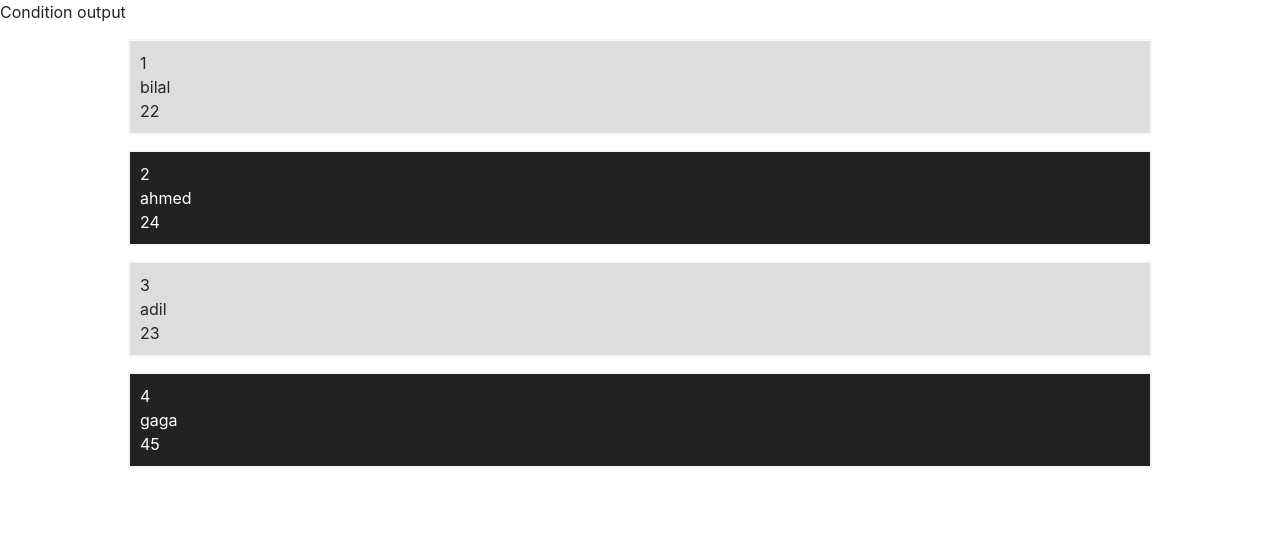
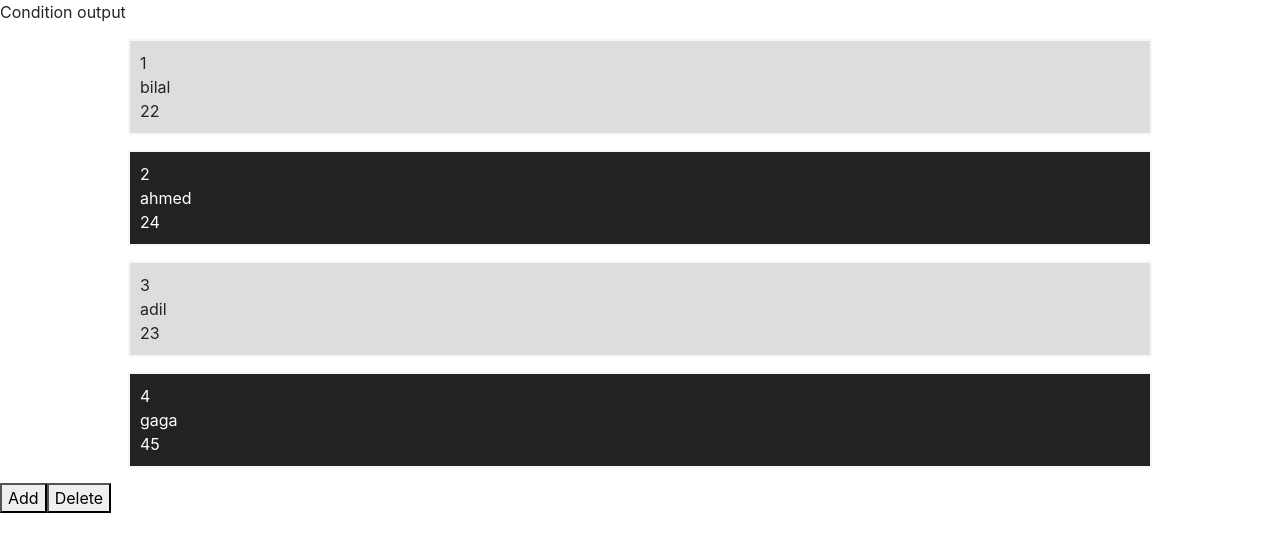
Before and after one commit to bilal07/myapp, a React (Create React App) app: page / in a window 1280 px wide. Shown: the top 552 px of the page. Built offline with nearby package versions, Linux system fonts and the light colour scheme.

Commit message:
Lifecycle

```diff
--- a/src/App.js
+++ b/src/App.js
@@ -3,6 +3,24 @@ import Items from './components/Items'
 import 'bootstrap/dist/css/bootstrap.min.css';
 
 class App extends Component {
+  /*
+    lifeCycle Components
+    constructor
+    render
+    componentDidMount
+    componentDidUpdate
+
+  */
+ constructor(){
+   super();
+   console.log("constructor");
+ }
+ componentDidMount() {
+   console.log("componentDidMount");
+ }
+ componentDidUpdate(prevProps, prevState) {
+  console.log("componentDidUpdate", prevProps, prevState);
+ }
   state = {
     items : [
       {id:1, name:'bilal', age:22, count:2},
@@ -11,12 +29,28 @@ class App extends Component {
       {id:4, name:'gaga', age:45, count:3}
     ]
   }
-
+  handleClick =(e) => {
+    let items = this.state.items;
+    items.push({id:5, name:'mimo', age:30, count:5});
+    this.setState({
+      items:items
+    })
+  }
+  handleDelete =(e) => {
+    this.setState({
+      items : [
+        {id:2, name:'ahmed', age:24, count:1},
+      ]
+    })
+  }
   render() {
+    console.log("render");
     return (
       <div className="App">
         Condition output
         <Items items={this.state.items} />
+        <button onClick={this.handleClick}>Add</button>
+        <button onClick={this.handleDelete}>Delete</button>
       </div>
     );
   }
```
Also changed, not shown: 1 other file (tests, documents, lock files or other folders).
